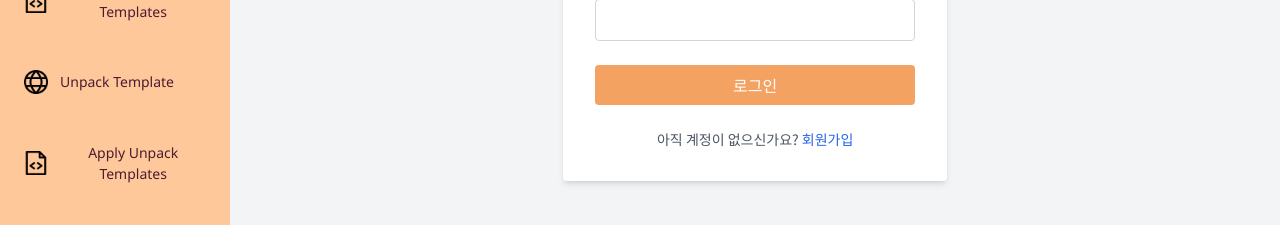
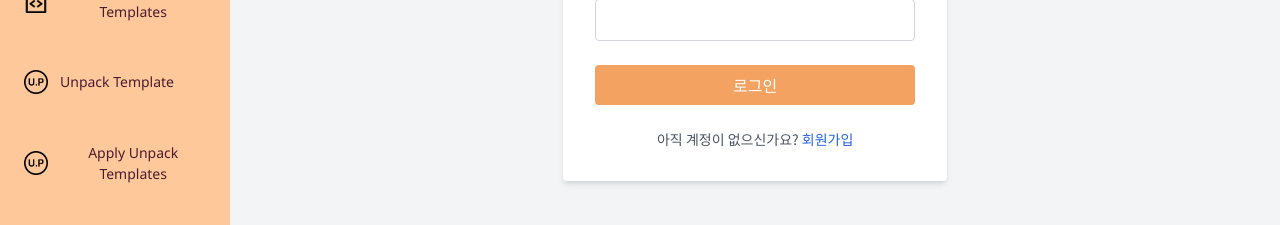
Before and after one commit to haley10309/recoder, a React (Vite) app in the folder client/: page /login in a window 1280 px wide. Shown: the part 411-636 px from the top of the page. Built offline with nearby package versions, Linux system fonts and the light colour scheme; no server answers.

Commit message:
feat: unpack 로고 추가

```diff
--- a/client/src/Components/Nav/LeftNavBar.tsx
+++ b/client/src/Components/Nav/LeftNavBar.tsx
@@ -5,6 +5,7 @@ import styled from "styled-components";
 import settingIcon from "@/assets/icon/template-setting.png";
 import localizationIcon from "@/assets/icon/localization.png";
 import applyIcon from "@/assets/icon/template-apply.png";
+import unpackIcon from "@/assets/icon/unpack.png"
 import qaIcon from "@/assets/icon/qa.png";
 import guideIcon from "@/assets/icon/guide.png";
 import logo from "@/assets/logo.png";
@@ -103,7 +104,7 @@ const LeftNavBar = () => {
           $active={isActive("/unpack-templates")}
           onClick={() => handleNavigate("/unpack-templates")}
         >
-          <IconImage src={localizationIcon} alt="Unpack Templates" />
+          <IconImage src={unpackIcon} alt="Unpack Templates" />
           <NavButtonText $active={isActive("/unpack-templates")}>Unpack Template</NavButtonText>
         </NavButton>
 
@@ -111,7 +112,7 @@ const LeftNavBar = () => {
           $active={isActive("/unpack-templates/apply")}
           onClick={() => handleNavigate("/unpack-templates/apply")}
         >
-          <IconImage src={applyIcon} alt="Apply Unpack Templates" />
+          <IconImage src={unpackIcon} alt="Apply Unpack Templates" />
           <NavButtonText $active={isActive("/unpack-templates/apply")}>Apply Unpack Templates</NavButtonText>
         </NavButton>
 
```
Also changed, not shown: client/src/assets/icon/unpack.png (added).
